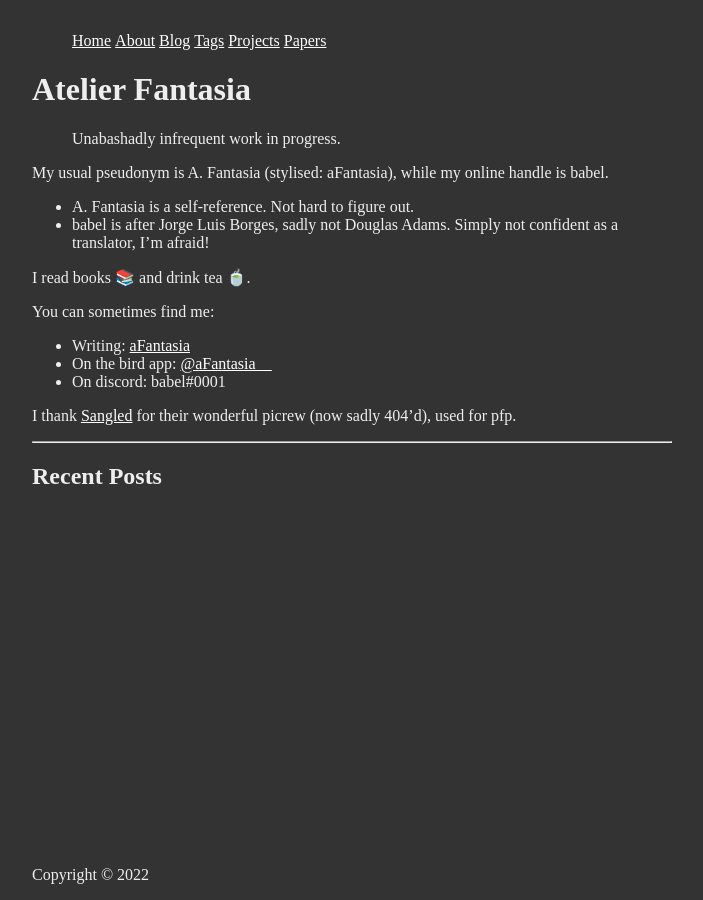
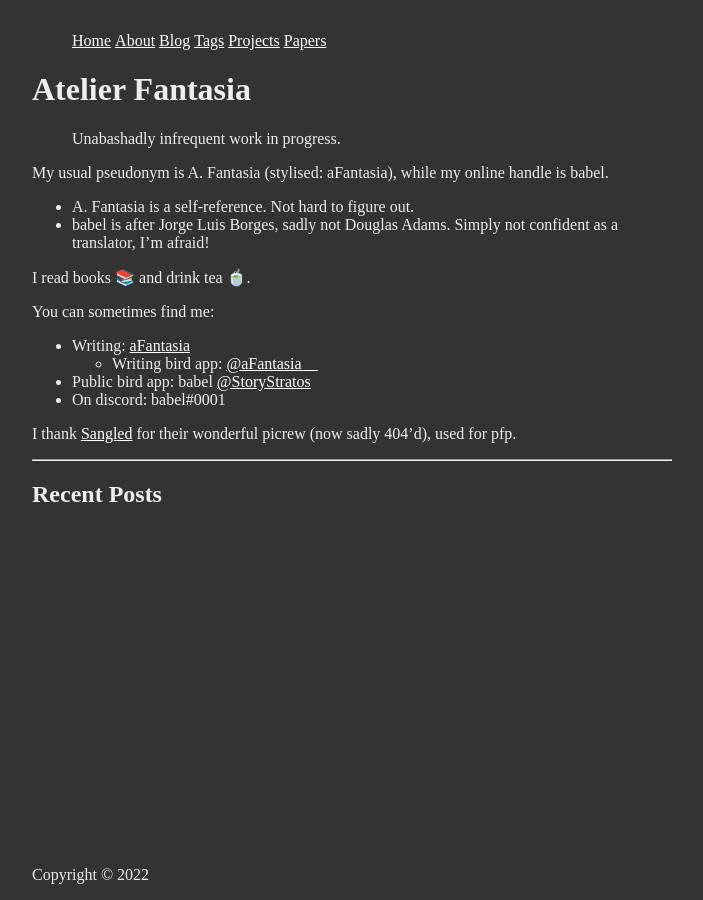
Before and after one commit to afantasia-me/afantasia-me.github.io, a Jekyll site: the page built from index.md, in a window 1280 px wide. Shown: the whole page, without its empty margins (288-991 px from the left). Built offline with Jekyll 4.4.1, drawn with Linux system fonts in a browser that asks for light colours.

Commit message:
Bird app

```diff
--- a/_layouts/post.html
+++ b/_layouts/post.html
@@ -16,7 +16,7 @@ layout: default
 <p class="tags">Tags: {{ page.tags | array_to_sentence_string }}</p>>
 {% endif %}
 
----
+<hr>
 
 <div class="post">
 
--- a/index.md
+++ b/index.md
@@ -16,7 +16,8 @@ I read books 📚 and drink tea 🍵.
 You can sometimes find me:
 
 - Writing: [aFantasia](https://archiveofourown.org/users/aFantasia)
-- On the bird app: [@aFantasia__](https://twitter.com/aFantasia__)
+  + Writing bird app: [@aFantasia__](https://twitter.com/aFantasia__)
+- Public bird app: babel [@StoryStratos](https://twitter.com/StoryStratos)
 - On discord: babel#0001
 
 I thank [Sangled](https://twitter.com/sangled) for their wonderful picrew (now sadly 404'd), used for pfp.
```
Also changed, not shown: _posts/2022-08-19-lets-try-that-again.md (+3 -0 lines).
